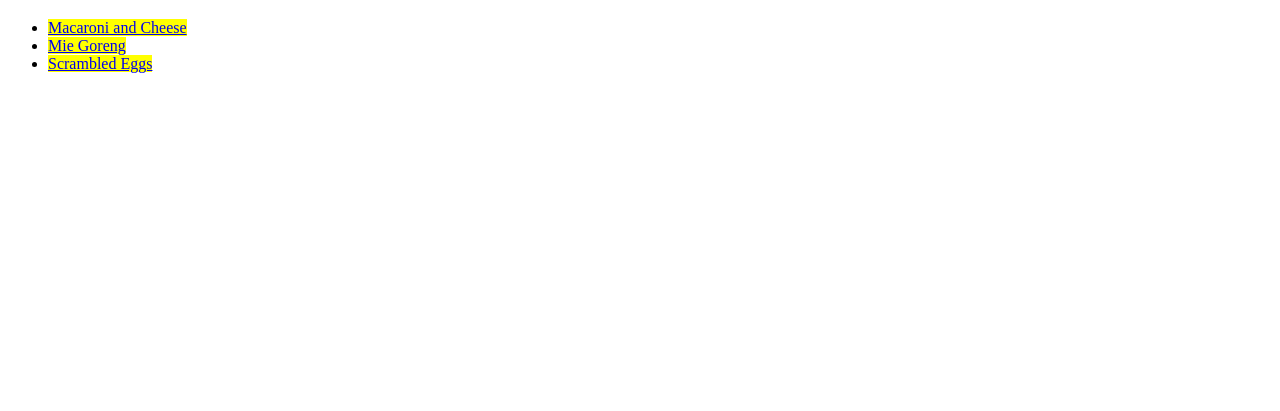
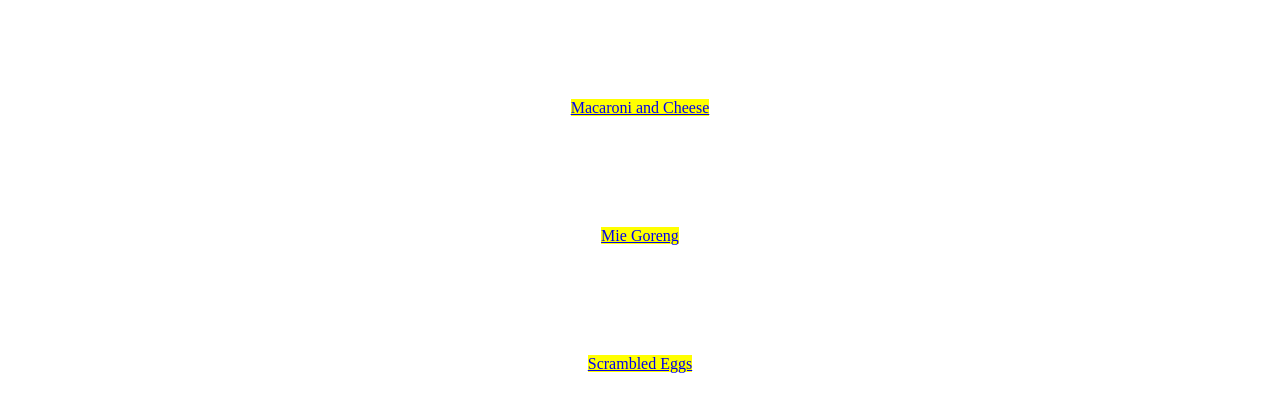
Before and after one commit to rd3b/odin-recipes, a plain HTML site: page index.html in a window 1280 px wide. Shown: the part 61-472 px from the top of the page. Drawn offline with Linux system fonts and the light colour scheme.

Commit message:
Added some CSS to align images

```diff
--- a/index.html
+++ b/index.html
@@ -10,14 +10,14 @@
     <body>
         <h1 class="title">Odin Recipes</h1>
 
-        <ul>
-        <li>
+        <ul id="title-page-center">
+        <li class="title-page">
             <a href="./recipes/macaroni-and-cheese.html" class="recipe-names">Macaroni and Cheese</a>
         </li>
-        <li>
+        <li class="title-page">
             <a href="./recipes/mie-goreng.html" class="recipe-names">Mie Goreng</a>
         </li>
-        <li>
+        <li class="title-page">
             <a href="./recipes/scrambled-eggs.html" class="recipe-names">Scrambled Eggs</a>
         </li>
         </ul>
--- a/styles.css
+++ b/styles.css
@@ -1,3 +1,18 @@
+/* * {
+    outline: 2px solid red;
+} */
+
+#title-page-center {
+    text-align: center;
+    padding: 20px;
+}
+
+.title-page{
+    display: block;
+    margin: 10px;
+    padding: 50px;
+}
+
 .title {
     background-color: black;
     color: white;
@@ -7,8 +22,13 @@
 .recipe-names {
     background-color: yellow;
     text-align: center;
+    margin: 20px;
 }
 
 .description {
     font-style: italic;
 }
+
+.img-center {
+    text-align: center;
+}
```
Also changed, not shown: recipes/macaroni-and-cheese.html (+4 -1 lines), recipes/mie-goreng.html (+3 -0 lines), recipes/scrambled-eggs.html (+3 -0 lines).
